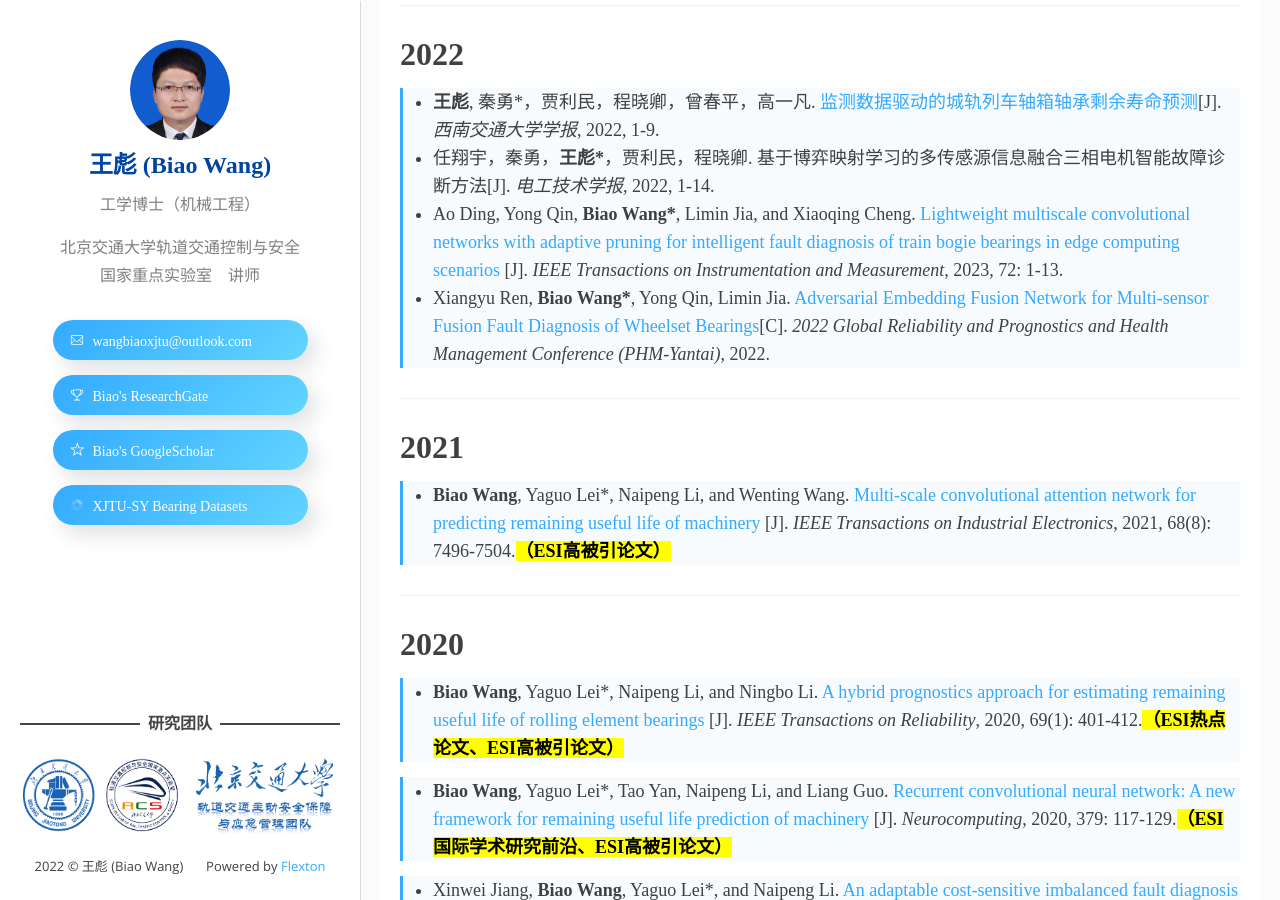
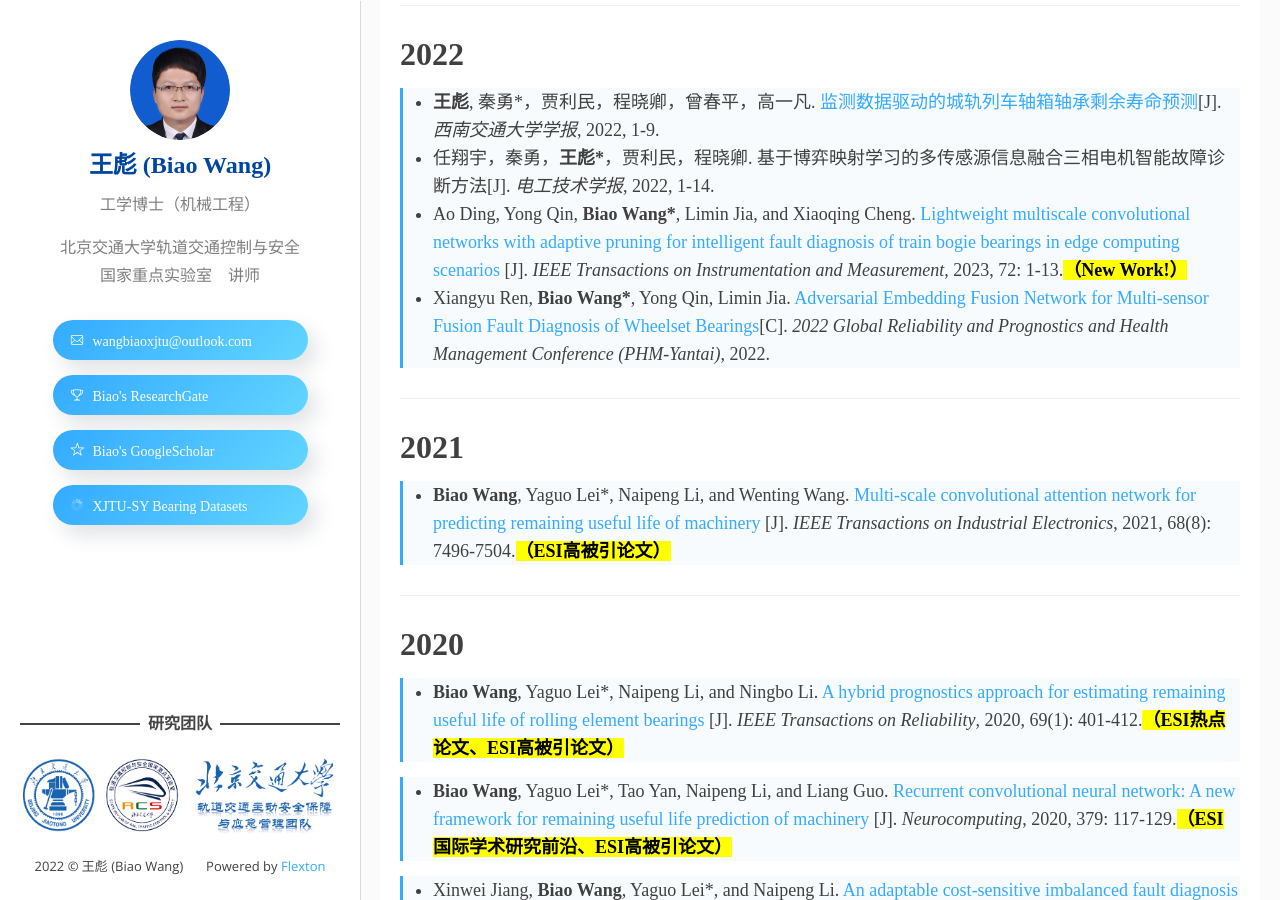
Before and after one commit to WangBiaoXJTU/WangBiaoXJTU.github.io, a Jekyll site: the page built from _posts/2021-06-28-publication.markdown, in a window 1280 px wide and 900 px high, scrolled down 643 px. Built offline with Jekyll 4.4.1, drawn with Linux system fonts in a browser that asks for light colours; some web fonts are replaced.

Commit message:
Update 2021-06-28-publication.markdown

```diff
--- a/_posts/2021-06-28-publication.markdown
+++ b/_posts/2021-06-28-publication.markdown
@@ -12,7 +12,7 @@ categories:
 # 2022
 > * __王彪__, 秦勇*，贾利民，程晓卿，曾春平，高一凡. [监测数据驱动的城轨列车轴箱轴承剩余寿命预测](https://kns.cnki.net/kcms2/article/abstract?v=3uoqIhG8C45S0n9fL2suRadTyEVl2pW9UrhTDCdPD65IXe8xbsrGOBYvzK2wmtTicAVnqgLITAWD_cwlSxsindOPfkwznS6x&uniplatform=NZKPT)[J]. _西南交通大学学报_, 2022, 1-9.
 > * 任翔宇，秦勇，__王彪*__，贾利民，程晓卿. 基于博弈映射学习的多传感源信息融合三相电机智能故障诊断方法[J]. _电工技术学报_, 2022, 1-14.
-> * Ao Ding, Yong Qin, __Biao Wang*__, Limin Jia, and Xiaoqing Cheng. [Lightweight multiscale convolutional networks with adaptive pruning for intelligent fault diagnosis of train bogie bearings in edge computing scenarios](https://ieeexplore.ieee.org/document/9996425) [J]. _IEEE Transactions on Instrumentation and Measurement_, 2023, 72: 1-13.
+> * Ao Ding, Yong Qin, __Biao Wang*__, Limin Jia, and Xiaoqing Cheng. [Lightweight multiscale convolutional networks with adaptive pruning for intelligent fault diagnosis of train bogie bearings in edge computing scenarios](https://ieeexplore.ieee.org/document/9996425) [J]. _IEEE Transactions on Instrumentation and Measurement_, 2023, 72: 1-13.<mark><b>（New Work!）</b></mark>
 > * Xiangyu Ren, __Biao Wang*__, Yong Qin, Limin Jia. [Adversarial Embedding Fusion Network for Multi-sensor Fusion Fault Diagnosis of Wheelset Bearings](https://ieeexplore.ieee.org/abstract/document/9942198)[C]. _2022 Global Reliability and Prognostics and Health Management Conference (PHM-Yantai)_, 2022.
 
 ***
```
